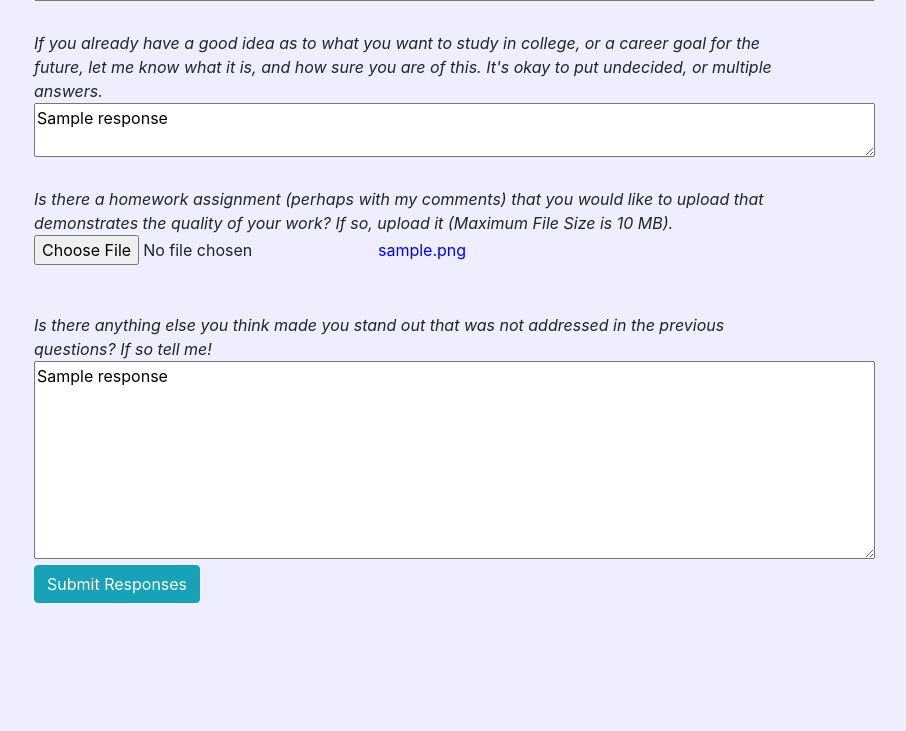
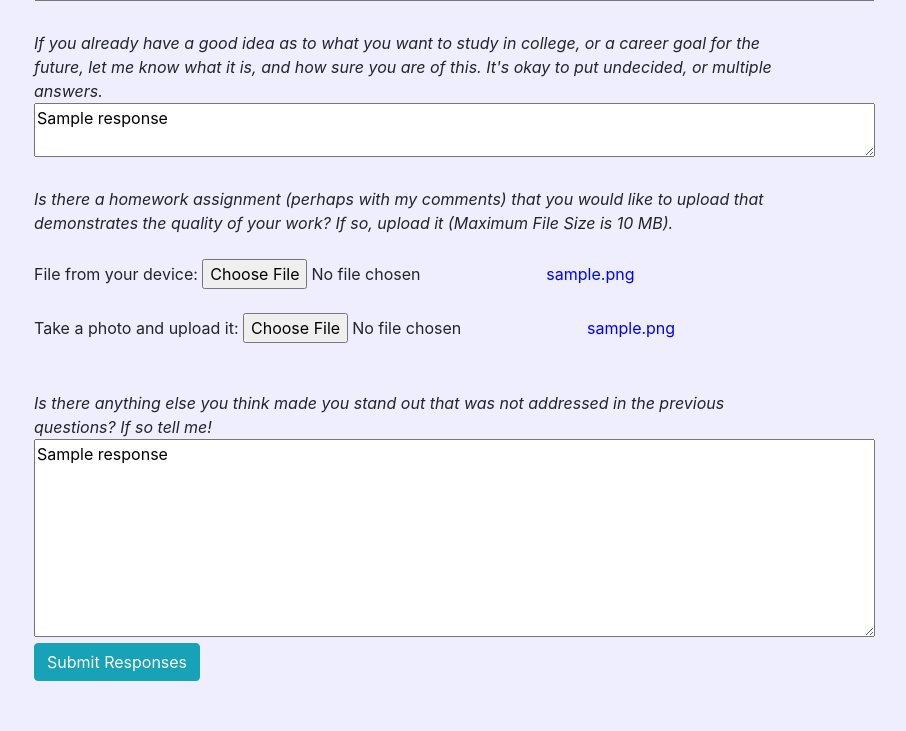
Before and after one commit to raphaeluziel/recommendations, a Django app: page / in a window 1280 px wide. Shown: the part 1577-2308 px from the top of the page, without its empty margins (236-1142 px from the left). Before the commit the page ends 2180 px from the top, so only its background shows below. Run offline with Django 3.2, Linux system fonts and the light colour scheme; a user stored in the database is signed in; tables that the repository leaves empty hold one stand-in row (values such as "Sample post"); parts of the project's set-up code (start-up, migrations or seed data) failed here and were passed over; some libraries are stand-ins or nearby versions.

Commit message:
added unnecessary photo capture and changed nginx to 10MB

```diff
--- a/recommendations/responses/models.py
+++ b/recommendations/responses/models.py
@@ -6,13 +6,11 @@ from django.contrib.auth.models import User
 import time
 from datetime import datetime
 
-import uuid
-
 # Create your models here.
 
 
 def generate_filename(self, filename):
-    file_location = "%s/%s/%s" % (self.student, str(uuid.uuid4()), filename)
+    file_location = "%s/%s" % (self.student, filename)
     return file_location
 
 
@@ -24,16 +22,16 @@ class Responses(models.Model):
         ('Written', 'Written')
     ]
     student = models.ForeignKey(User, on_delete=models.CASCADE, null=True)
-    question01 = models.CharField(max_length=2500, default='', blank=True, null=True)
-    question02 = models.CharField(max_length=2500, default='', blank=True, null=True)
-    question03 = models.CharField(max_length=2500, default='', blank=True, null=True)
-    question04 = models.CharField(max_length=2500, default='', blank=True, null=True)
-    question05 = models.CharField(max_length=2500, default='', blank=True, null=True)
-    question06 = models.CharField(max_length=2500, default='', blank=True, null=True)
+    question01 = models.CharField(max_length=2500, default='', blank=True)
+    question02 = models.CharField(max_length=2500, default='', blank=True)
+    question03 = models.CharField(max_length=2500, default='', blank=True)
+    question04 = models.CharField(max_length=2500, default='', blank=True)
+    question05 = models.CharField(max_length=2500, default='', blank=True)
+    question06 = models.CharField(max_length=2500, default='', blank=True)
     timestamp = models.DateTimeField(auto_now=True)
     status = models.CharField(max_length=20, choices=STATUS_CHOICES, default='not submitted')
     file_upload = models.FileField(upload_to=generate_filename, max_length=254, blank=True, null=True)
-    file_location = models.CharField(max_length=254, default='', blank=True, null=True)
+    photo_upload = models.FileField(upload_to=generate_filename, max_length=254, blank=True, null=True)
 
     def __str__(self):
         return "{}".format(self.student)
--- a/recommendations/responses/templates/responses/index.html
+++ b/recommendations/responses/templates/responses/index.html
@@ -60,8 +60,9 @@
 
     <div class="questions">
       Is there a homework assignment (perhaps with my comments) that you would like to upload that demonstrates the quality of your work? If so, upload it (Maximum File Size is 10 MB).
-    </div>
-    <input type="file" name="work" /><span class="file">{{ fileName }}</span><br><span class="error">{{ message }}</span><br>&nbsp;
+    </div><br>
+    File from your device: <input type="file" name="work" /><span class="file">{{ fileName }}</span><br><span class="error">{{ message }}</span><br>
+    Take a photo and upload it: <input type="file" name="photo" accept="image/*" capture="environment"><span class="file">{{ photoName }}</span><br><span class="error">{{ message }}</span><br>&nbsp;
 
     <div class="questions">
       Is there anything else you think made you stand out that was not addressed in the previous questions? If so tell me!
--- a/recommendations/responses/views.py
+++ b/recommendations/responses/views.py
@@ -38,9 +38,15 @@ def index(request):
             head, tail = os.path.split(str(answers.file_upload))
             fileName = tail
 
+        # If so, check whether she has uploaded a file
+        if answers.photo_upload is not None:
+            head_photo, tail_photo = os.path.split(str(answers.photo_upload))
+            photoName = tail_photo
+
         context = {
             "student_response": answers or None,
-            "fileName": fileName or None
+            "fileName": fileName or None,
+            "photoName": photoName or None
             }
 
     # Student is a new user, or has not submitted anything yet
@@ -84,22 +90,41 @@ def submit_responses(request):
         # If user uploaded a file, then add it to the database
         if len(request.FILES) != 0:
 
-            # Do not add files over 10MB to database, send user back to questionnaire page
-            if request.FILES['work'].size > 10485760:
-                message = "File size must be less than 10 MB"
-                context = {
-                    "student_response": Responses.objects.get(student=request.user),
-                    "message": message
-                    }
-                return render(request, "responses/index.html", context, message)
+            # Did upload a file from computer?
+            if request.FILES.get('work'):
 
-            # File is looking good go to confirmation page
-            else:
-                message = "File uploaded succesfully"
-                answers.file_upload = request.FILES['work']
-                head, tail = os.path.split(str(request.FILES['work']))
-                answers.file_location = head
-                answers.save()
+                # Do not add files over 10MB to database, send user back to questionnaire page
+                if request.FILES['work'].size > 10485760:
+                    message = "File size must be less than 10 MB"
+                    context = {
+                        "student_response": Responses.objects.get(student=request.user),
+                        "message": message
+                        }
+                    return render(request, "responses/index.html", context, message)
+
+                # File is looking good go to confirmation page
+                else:
+                    answers.file_upload = request.FILES['work']
+                    head, tail = os.path.split(str(request.FILES['work']))
+                    answers.save()
+
+            # Did upload a file from computer?
+            if request.FILES.get('photo'):
+
+                # Do not add files over 10MB to database, send user back to questionnaire page
+                if request.FILES['photo'].size > 10485760:
+                    message = "File size must be less than 10 MB"
+                    context = {
+                        "student_response": Responses.objects.get(student=request.user),
+                        "message": message
+                        }
+                    return render(request, "responses/index.html", context, message)
+
+                # File is looking good go to confirmation page
+                else:
+                    answers.photo_upload = request.FILES['photo']
+                    head, tail = os.path.split(str(request.FILES['photo']))
+                    answers.save()
 
         list_of_items_for_email = ''
 
```
Also changed, not shown: recommendations/responses/migrations/0001_initial.py (added), 1 other file.
